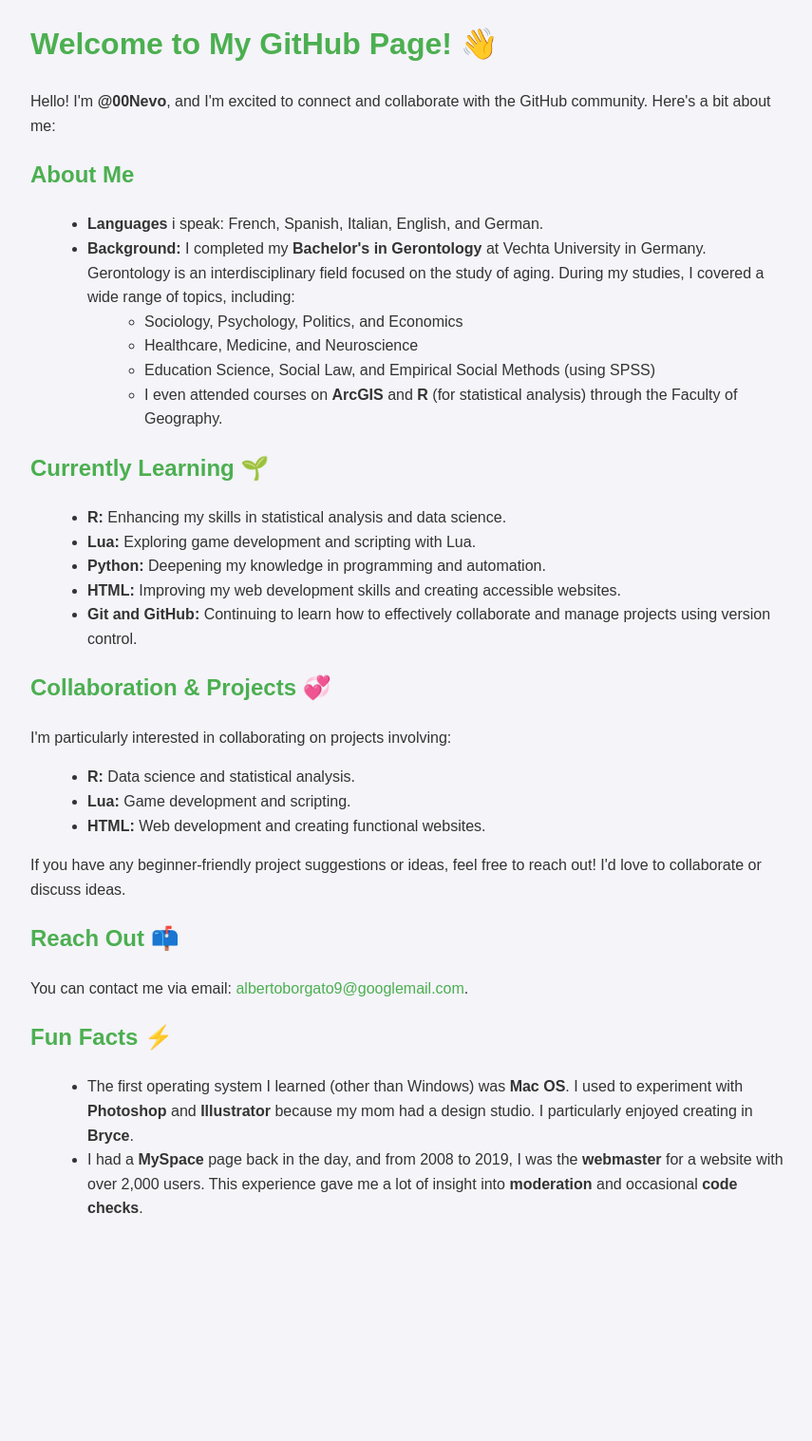
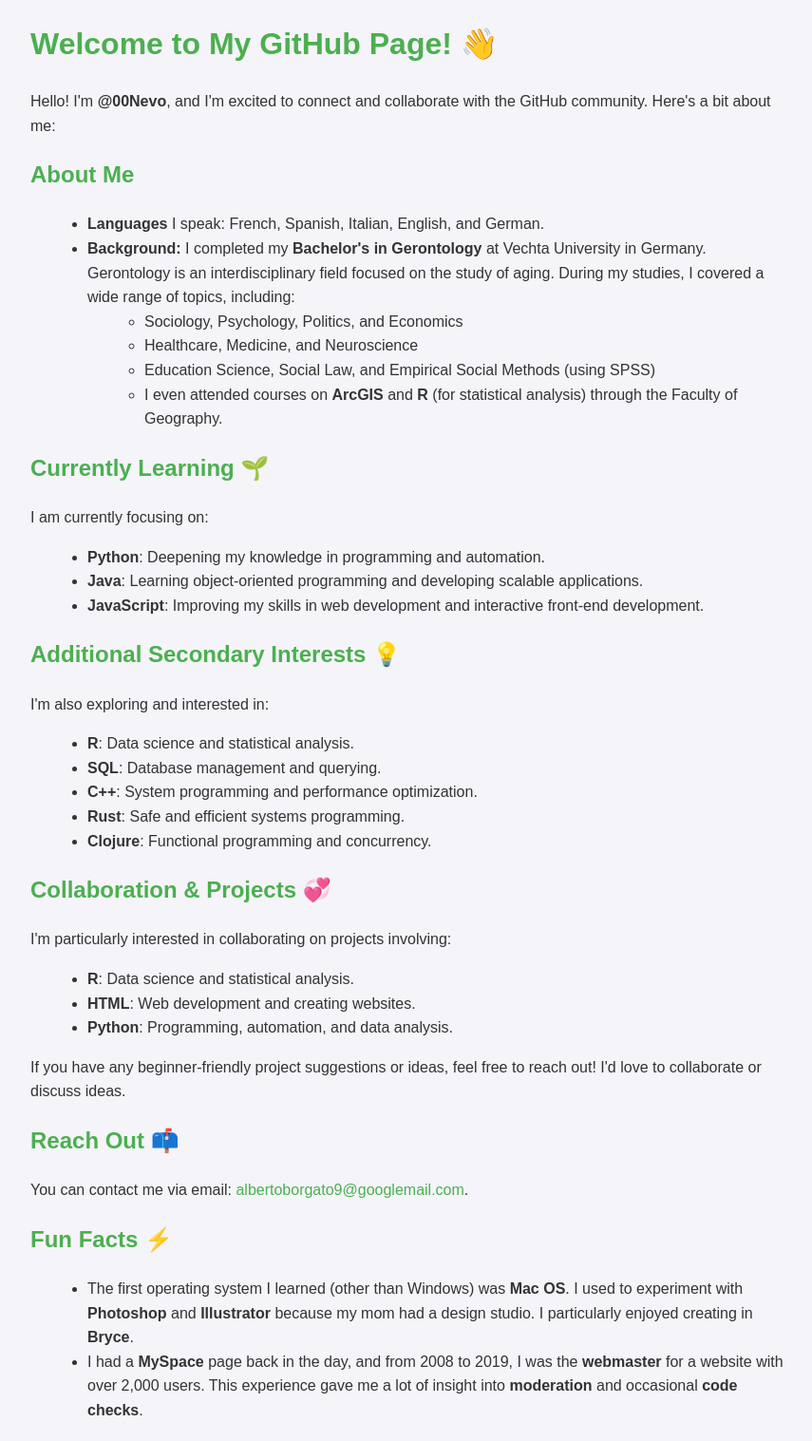
Before and after one commit to 00Nevo/00nevo.github.io, a Jekyll site: the page index.html, which Jekyll copies as it is, in a window 1280 px wide. Shown: the whole page at 95% size, without its empty margins (208-1063 px from the left). Built offline with Jekyll 4.4.1, drawn with Linux system fonts in a browser that asks for light colours; before the commit the page ends 1305 px from its top, so only the background shows below that.

Commit message:
Update index.html

```diff
--- a/index.html
+++ b/index.html
@@ -42,7 +42,7 @@
 
         <h2>About Me</h2>
         <ul>
-            <li><strong>Languages </strong>  i speak: French, Spanish, Italian, English, and German.</li>
+            <li><strong>Languages</strong> I speak: French, Spanish, Italian, English, and German.</li>
             <li><strong>Background:</strong> I completed my <strong>Bachelor's in Gerontology</strong> at Vechta University in Germany. Gerontology is an interdisciplinary field focused on the study of aging. During my studies, I covered a wide range of topics, including:
                 <ul>
                     <li>Sociology, Psychology, Politics, and Economics</li>
@@ -54,21 +54,31 @@
         </ul>
 
         <h2>Currently Learning 🌱</h2>
+        <p>I am currently focusing on:</p>
         <ul>
-            <li><strong>R:</strong> Enhancing my skills in statistical analysis and data science.</li>
-            <li><strong>Lua:</strong> Exploring game development and scripting with Lua.</li>
-            <li><strong>Python:</strong> Deepening my knowledge in programming and automation.</li>
-            <li><strong>HTML:</strong> Improving my web development skills and creating accessible websites.</li>
-            <li><strong>Git and GitHub:</strong> Continuing to learn how to effectively collaborate and manage projects using version control.</li>
+            <li><strong>Python</strong>: Deepening my knowledge in programming and automation.</li>
+            <li><strong>Java</strong>: Learning object-oriented programming and developing scalable applications.</li>
+            <li><strong>JavaScript</strong>: Improving my skills in web development and interactive front-end development.</li>
+        </ul>
+
+        <h2>Additional Secondary Interests 💡</h2>
+        <p>I'm also exploring and interested in:</p>
+        <ul>
+            <li><strong>R</strong>: Data science and statistical analysis.</li>
+            <li><strong>SQL</strong>: Database management and querying.</li>
+            <li><strong>C++</strong>: System programming and performance optimization.</li>
+            <li><strong>Rust</strong>: Safe and efficient systems programming.</li>
+            <li><strong>Clojure</strong>: Functional programming and concurrency.</li>
         </ul>
 
         <h2>Collaboration & Projects 💞</h2>
         <p>I'm particularly interested in collaborating on projects involving:</p>
         <ul>
-            <li><strong>R:</strong> Data science and statistical analysis.</li>
-            <li><strong>Lua:</strong> Game development and scripting.</li>
-            <li><strong>HTML:</strong> Web development and creating functional websites.</li>
+            <li><strong>R</strong>: Data science and statistical analysis.</li>
+            <li><strong>HTML</strong>: Web development and creating websites.</li>
+            <li><strong>Python</strong>: Programming, automation, and data analysis.</li>
         </ul>
+
         <p>If you have any beginner-friendly project suggestions or ideas, feel free to reach out! I'd love to collaborate or discuss ideas.</p>
 
         <h2>Reach Out 📫</h2>
```
